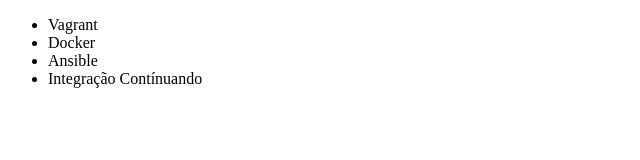
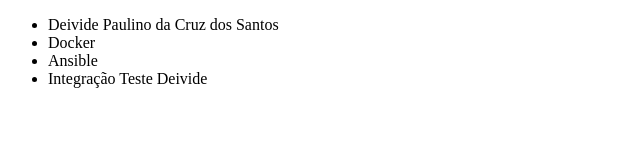
Before and after one commit to wallbark/estudos, a plain HTML site: page index.html in a window 1280 px wide. Shown: the whole page, without its empty margins (0-640 px from the left). Drawn offline with Linux system fonts and the light colour scheme.

Commit message:
Alterado nome "deivide" para nome completo;

```diff
--- a/index.html
+++ b/index.html
@@ -6,10 +6,10 @@
 </head>
 <body>
     <ul>
-        <li>Vagrant</li>
+        <li>Deivide Paulino da Cruz dos Santos</li>
         <li>Docker</li>
         <li>Ansible</li>
-        <li>Integração Contínuando</li>
+        <li>Integração Teste Deivide </li>
     </ul>
 </body>
 </html>
```
Also changed, not shown: comandline git.txt (added), 17 other files.
